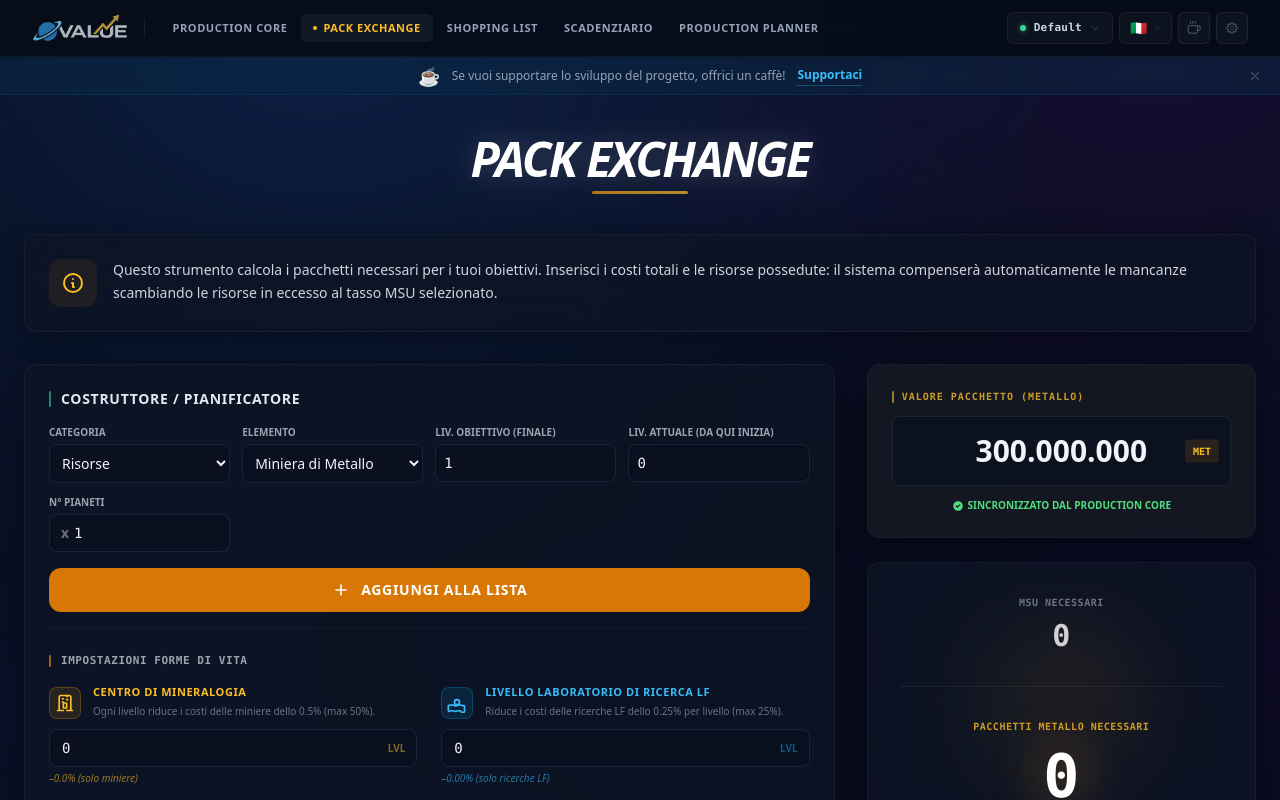
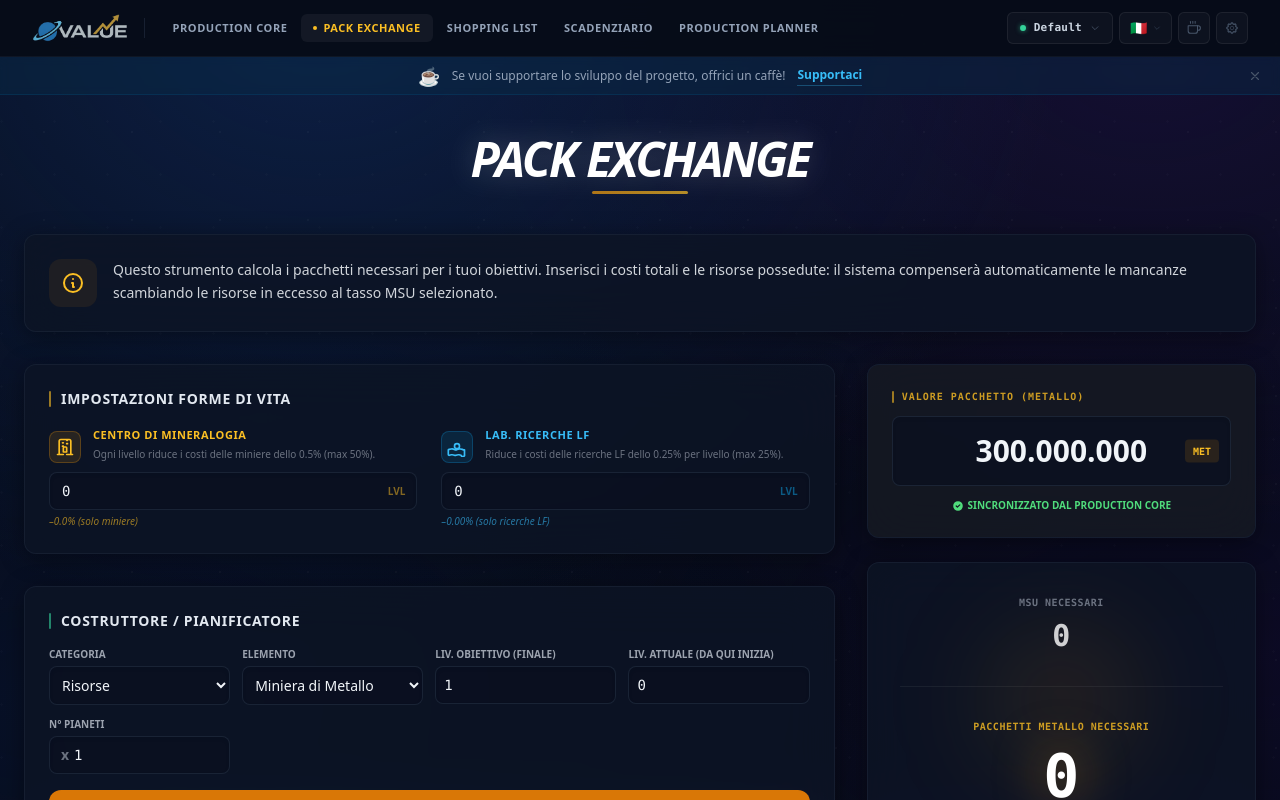
Before and after one commit to nicolagalassi/ovalue, a Vue app: page /pack in a window 1280 px wide. Shown: the top 800 px of the page. Built offline with nearby package versions, Linux system fonts and the light colour scheme.

Commit message:
feat: add LifeForms settings panel to PackCalc and update localized labels

```diff
--- a/src/locales/en.json
+++ b/src/locales/en.json
@@ -302,6 +302,7 @@
     "cat_fleet": "Fleet / Defense",
     "cat_lf_humans": "LF Humans",
     "cat_lf_rocktal": "LF Rock'tal",
+    "cat_lf_buildings": "Buildings",
     "lbl_rocktal_tag": "Rock'tal",
     "lbl_humans_tag": "Humans",
     "cat_lf_mecha": "LF Mecha",
@@ -309,7 +310,7 @@
     "lf_settings_title": "LifeForms Settings",
     "lbl_min_level_settings": "Mineral Research Centre",
     "lbl_min_desc_settings": "Each level reduces mine construction costs by 0.5% (max 50%).",
-    "lbl_lf_rsr_lab": "LF Research Lab Level",
+    "lbl_lf_rsr_lab": "LF Research Lab",
     "lbl_lf_rsr_lab_desc": "Reduces LF research costs by 0.25% per level (max 25%).",
     "queue_empty": "List is empty",
     "imported_data": "OGLight Import",
--- a/src/locales/it.json
+++ b/src/locales/it.json
@@ -66,7 +66,7 @@
     "3005": "Centro Calcolo Quantistico",
     "3006": "Centro Assemblaggio Automatizzato",
     "3007": "Trasformatore ad alta potenza",
-    "3008": "Linea di produzione Micochip",
+    "3008": "Linea di produzione Microchip",
     "3009": "Sala Catena di Montaggio",
     "3010": "Sintetizzatore Alte prestazioni",
     "3011": "Produzione di massa di chip",
@@ -302,6 +302,7 @@
     "cat_fleet": "Flotta / Difesa",
     "cat_lf_humans": "LF Umani",
     "cat_lf_rocktal": "LF Rock'tal",
+    "cat_lf_buildings": "Edifici",
     "lbl_rocktal_tag": "Rock'tal",
     "lbl_humans_tag": "Umani",
     "cat_lf_mecha": "LF Mecha",
@@ -309,7 +310,7 @@
     "lf_settings_title": "Impostazioni Forme di Vita",
     "lbl_min_level_settings": "Centro di Mineralogia",
     "lbl_min_desc_settings": "Ogni livello riduce i costi delle miniere dello 0.5% (max 50%).",
-    "lbl_lf_rsr_lab": "Livello Laboratorio di Ricerca LF",
+    "lbl_lf_rsr_lab": "Lab. Ricerche LF",
     "lbl_lf_rsr_lab_desc": "Riduce i costi delle ricerche LF dello 0.25% per livello (max 25%).",
     "queue_empty": "Lista vuota",
     "imported_data": "Importazione OGLight",
--- a/src/views/PackCalc.vue
+++ b/src/views/PackCalc.vue
@@ -331,6 +331,51 @@ const resetFields = () => {
 
         <div class="lg:col-span-2 space-y-8">
 
+            <!-- Impostazioni Forme di Vita -->
+            <div class="card-glass p-6 border-l-2 border-l-amber-500/40 bg-amber-500/[0.02]">
+                <div class="flex items-center gap-2.5 mb-5">
+                    <span class="w-[2px] h-4 bg-amber-400/60 rounded-full flex-shrink-0"></span>
+                    <h3 class="text-sm font-semibold text-slate-200 uppercase tracking-wider">{{ t('lf_settings_title') }}</h3>
+                </div>
+                <div class="grid grid-cols-1 md:grid-cols-2 gap-6">
+                    <!-- Centro Mineralogia -->
+                    <div>
+                        <div class="flex items-center gap-3 mb-2">
+                            <div class="w-8 h-8 rounded-lg bg-amber-500/[0.12] flex items-center justify-center border border-amber-500/25">
+                                <svg class="w-5 h-5 text-amber-400" fill="none" stroke="currentColor" viewBox="0 0 24 24"><path stroke-linecap="round" stroke-linejoin="round" stroke-width="2" d="M19 21V5a2 2 0 00-2-2H7a2 2 0 00-2 2v16m14 0h2m-2 0h-5m-9 0H3m2 0h5M9 7h1m-1 4h1m4-7h1m-1 4h1m-5 10v-5a1 1 0 011-1h2a1 1 0 011 1v5m-4 0h4"></path></svg>
+                            </div>
+                            <div>
+                                <label class="block text-[11px] uppercase font-black text-amber-400 tracking-wider leading-none">{{ t('lbl_min_level_settings') }}</label>
+                                <span class="text-[10px] text-gray-500 font-medium">{{ t('lbl_min_desc_settings') }}</span>
+                            </div>
+                        </div>
+                        <div class="relative">
+                            <input type="number" v-model.number="settings.minLevel" @focus="$event.target.select()" placeholder="0" min="0" class="input-glass w-full px-3 py-2 text-sm font-mono border-amber-500/25 focus:border-amber-400 bg-black/20 pr-10">
+                            <span class="absolute right-3 top-1/2 -translate-y-1/2 text-[10px] font-bold text-amber-400/50">LVL</span>
+                        </div>
+                        <p class="text-[10px] text-amber-400/60 mt-1 italic">–{{ Math.min(50, settings.minLevel * 0.5).toFixed(1) }}% {{ t('lbl_bonus_mines_only') }}</p>
+                    </div>
+
+                    <!-- Lab Ricerca LF -->
+                    <div>
+                        <div class="flex items-center gap-3 mb-2">
+                            <div class="w-8 h-8 rounded-lg bg-sky-500/[0.12] flex items-center justify-center border border-sky-500/25">
+                                <svg class="w-5 h-5 text-sky-400" fill="none" stroke="currentColor" viewBox="0 0 24 24"><path stroke-linecap="round" stroke-linejoin="round" stroke-width="2" d="M19.428 15.428a2 2 0 00-1.022-.547l-2.387-.477a6 6 0 00-3.86.517l-.628.288a2 2 0 01-2.071 0l-.628-.288a6 6 0 00-3.86-.517l-2.387.477a2 2 0 00-1.022.547V21a1 1 0 001.25.97l2.427-.607a6 6 0 013.623.504l.107.054a2 2 0 001.764 0l.107-.054a6 6 0 013.623-.504l2.427.607A1 1 0 0021 21v-5.572z"></path><path stroke-linecap="round" stroke-linejoin="round" stroke-width="2" d="M15 11a3 3 0 11-6 0 3 3 0 016 0z"></path></svg>
+                            </div>
+                            <div>
+                                <label class="block text-[11px] uppercase font-semibold text-sky-400 tracking-wider leading-none">{{ t('lbl_lf_rsr_lab') }}</label>
+                                <span class="text-[10px] text-gray-500 font-medium">{{ t('lbl_lf_rsr_lab_desc') }}</span>
+                            </div>
+                        </div>
+                        <div class="relative">
+                            <input type="number" v-model.number="settings.lfRsrLabLevel" @focus="$event.target.select()" placeholder="0" min="0" max="100" class="input-glass w-full px-3 py-2 text-sm font-mono border-sky-500/25 focus:border-sky-500/50 bg-black/20 pr-10">
+                            <span class="absolute right-3 top-1/2 -translate-y-1/2 text-[10px] font-bold text-sky-500/50">LVL</span>
+                        </div>
+                        <p class="text-[10px] text-sky-400/60 mt-1 italic">–{{ Math.min(25, settings.lfRsrLabLevel * 0.25).toFixed(2) }}% {{ t('lbl_bonus_lf_res_only') }}</p>
+                    </div>
+                </div>
+            </div>
+
             <div class="card-glass p-6 relative overflow-hidden group border-l-2 border-l-emerald-500/50">
                 <h3 class="text-sm font-semibold text-slate-200 mb-4 flex items-center gap-2.5 uppercase tracking-wider">
                     <span class="w-[2px] h-4 bg-emerald-400/60 rounded-full flex-shrink-0"></span>
@@ -346,17 +391,17 @@ const resetFields = () => {
                             <option value="fleet" class="bg-[#0d1525] text-white">{{ t('cat_fleet') }}</option>
 
                             <!-- LifeForms -->
-                            <option value="lf_humans" class="bg-[#0d1525] text-blue-300 font-bold">{{ t('cat_lf_humans') }} - {{ t('cat_facilities') }}</option>
-                            <option value="lf_humans_res" class="bg-[#0d1525] text-blue-300">{{ t('cat_lf_humans') }} - {{ t('cat_research') }}</option>
+                            <option value="lf_humans" class="bg-[#0d1525] text-blue-300 font-bold">{{ t('cat_lf_humans') }} — {{ t('cat_lf_buildings') }}</option>
+                            <option value="lf_humans_res" class="bg-[#0d1525] text-blue-300">{{ t('cat_lf_humans') }} — {{ t('cat_research') }}</option>
 
-                            <option value="lf_rocktal" class="bg-[#0d1525] text-orange-400 font-bold">{{ t('cat_lf_rocktal') }} - {{ t('cat_facilities') }}</option>
-                            <option value="lf_rocktal_res" class="bg-[#0d1525] text-orange-400">{{ t('cat_lf_rocktal') }} - {{ t('cat_research') }}</option>
+                            <option value="lf_rocktal" class="bg-[#0d1525] text-orange-400 font-bold">{{ t('cat_lf_rocktal') }} — {{ t('cat_lf_buildings') }}</option>
+                            <option value="lf_rocktal_res" class="bg-[#0d1525] text-orange-400">{{ t('cat_lf_rocktal') }} — {{ t('cat_research') }}</option>
 
-                            <option value="lf_mecha" class="bg-[#0d1525] text-gray-300 font-bold">{{ t('cat_lf_mecha') }} - {{ t('cat_facilities') }}</option>
-                            <option value="lf_mecha_res" class="bg-[#0d1525] text-gray-300">{{ t('cat_lf_mecha') }} - {{ t('cat_research') }}</option>
+                            <option value="lf_mecha" class="bg-[#0d1525] text-gray-300 font-bold">{{ t('cat_lf_mecha') }} — {{ t('cat_lf_buildings') }}</option>
+                            <option value="lf_mecha_res" class="bg-[#0d1525] text-gray-300">{{ t('cat_lf_mecha') }} — {{ t('cat_research') }}</option>
 
-                            <option value="lf_kaelesh" class="bg-[#0d1525] text-purple-400 font-bold">{{ t('cat_lf_kaelesh') }} - {{ t('cat_facilities') }}</option>
-                            <option value="lf_kaelesh_res" class="bg-[#0d1525] text-purple-400">{{ t('cat_lf_kaelesh') }} - {{ t('cat_research') }}</option>
+                            <option value="lf_kaelesh" class="bg-[#0d1525] text-purple-400 font-bold">{{ t('cat_lf_kaelesh') }} — {{ t('cat_lf_buildings') }}</option>
+                            <option value="lf_kaelesh_res" class="bg-[#0d1525] text-purple-400">{{ t('cat_lf_kaelesh') }} — {{ t('cat_research') }}</option>
                         </select>
                     </div>
                     <div class="md:col-span-1">
@@ -386,50 +431,7 @@ const resetFields = () => {
                         <svg class="w-5 h-5" fill="none" stroke="currentColor" viewBox="0 0 24 24"><path stroke-linecap="round" stroke-linejoin="round" stroke-width="2" d="M12 6v6m0 0v6m0-6h6m-6 0H6"></path></svg>
                         {{ t('btn_add_queue') }}
                     </button>
-                </div>                <div class="col-span-full border-t border-slate-700/20 pt-6 mt-4">
-                    <div class="flex items-center gap-2.5 mb-4">
-                        <span class="w-[2px] h-3 bg-amber-500/60 rounded-full flex-shrink-0"></span>
-                        <h3 class="text-[11px] font-black text-gray-400 uppercase tracking-wider font-mono">{{ t('lf_settings_title') }}</h3>
-                    </div>
-                    <div class="grid grid-cols-1 md:grid-cols-2 gap-6">
-                        <!-- Centro Mineralogia -->
-                        <div>
-                            <div class="flex items-center gap-3 mb-2">
-                                <div class="w-8 h-8 rounded-lg bg-amber-500/[0.12] flex items-center justify-center border border-amber-500/25">
-                                    <svg class="w-5 h-5 text-amber-400" fill="none" stroke="currentColor" viewBox="0 0 24 24"><path stroke-linecap="round" stroke-linejoin="round" stroke-width="2" d="M19 21V5a2 2 0 00-2-2H7a2 2 0 00-2 2v16m14 0h2m-2 0h-5m-9 0H3m2 0h5M9 7h1m-1 4h1m4-7h1m-1 4h1m-5 10v-5a1 1 0 011-1h2a1 1 0 011 1v5m-4 0h4"></path></svg>
-                                </div>
-                                <div>
-                                    <label class="block text-[11px] uppercase font-black text-amber-400 tracking-wider leading-none">{{ t('lbl_min_level_settings') }}</label>
-                                    <span class="text-[10px] text-gray-500 font-medium">{{ t('lbl_min_desc_settings') }}</span>
-                                </div>
-                            </div>
-                            <div class="relative">
-                                <input type="number" v-model.number="settings.minLevel" @focus="$event.target.select()" placeholder="0" min="0" class="input-glass w-full px-3 py-2 text-sm font-mono border-amber-500/25 focus:border-amber-400 bg-black/20 pr-10">
-                                <span class="absolute right-3 top-1/2 -translate-y-1/2 text-[10px] font-bold text-amber-400/50">LVL</span>
-                            </div>
-                            <p class="text-[10px] text-amber-400/60 mt-1 italic">–{{ Math.min(50, settings.minLevel * 0.5).toFixed(1) }}% {{ t('lbl_bonus_mines_only') }}</p>
-                        </div>
-
-                        <!-- Lab Ricerca LF -->
-                        <div>
-                            <div class="flex items-center gap-3 mb-2">
-                                <div class="w-8 h-8 rounded-lg bg-sky-500/[0.12] flex items-center justify-center border border-sky-500/25">
-                                    <svg class="w-5 h-5 text-sky-400" fill="none" stroke="currentColor" viewBox="0 0 24 24"><path stroke-linecap="round" stroke-linejoin="round" stroke-width="2" d="M19.428 15.428a2 2 0 00-1.022-.547l-2.387-.477a6 6 0 00-3.86.517l-.628.288a2 2 0 01-2.071 0l-.628-.288a6 6 0 00-3.86-.517l-2.387.477a2 2 0 00-1.022.547V21a1 1 0 001.25.97l2.427-.607a6 6 0 013.623.504l.107.054a2 2 0 001.764 0l.107-.054a6 6 0 013.623-.504l2.427.607A1 1 0 0021 21v-5.572z"></path><path stroke-linecap="round" stroke-linejoin="round" stroke-width="2" d="M15 11a3 3 0 11-6 0 3 3 0 016 0z"></path></svg>
-                                </div>
-                                <div>
-                                    <label class="block text-[11px] uppercase font-semibold text-sky-400 tracking-wider leading-none">{{ t('lbl_lf_rsr_lab') }}</label>
-                                    <span class="text-[10px] text-gray-500 font-medium">{{ t('lbl_lf_rsr_lab_desc') }}</span>
-                                </div>
-                            </div>
-                            <div class="relative">
-                                <input type="number" v-model.number="settings.lfRsrLabLevel" @focus="$event.target.select()" placeholder="0" min="0" max="100" class="input-glass w-full px-3 py-2 text-sm font-mono border-sky-500/25 focus:border-sky-500/50 bg-black/20 pr-10">
-                                <span class="absolute right-3 top-1/2 -translate-y-1/2 text-[10px] font-bold text-sky-500/50">LVL</span>
-                            </div>
-                            <p class="text-[10px] text-sky-400/60 mt-1 italic">–{{ Math.min(25, settings.lfRsrLabLevel * 0.25).toFixed(2) }}% {{ t('lbl_bonus_lf_res_only') }}</p>
-                        </div>
-                    </div>
-                </div>
-            </div>
+                </div>            </div>
 
             <!-- Lista Costruzioni -->
             <div class="overflow-hidden rounded-xl border border-slate-700/25 bg-[#0d1525]">
```
